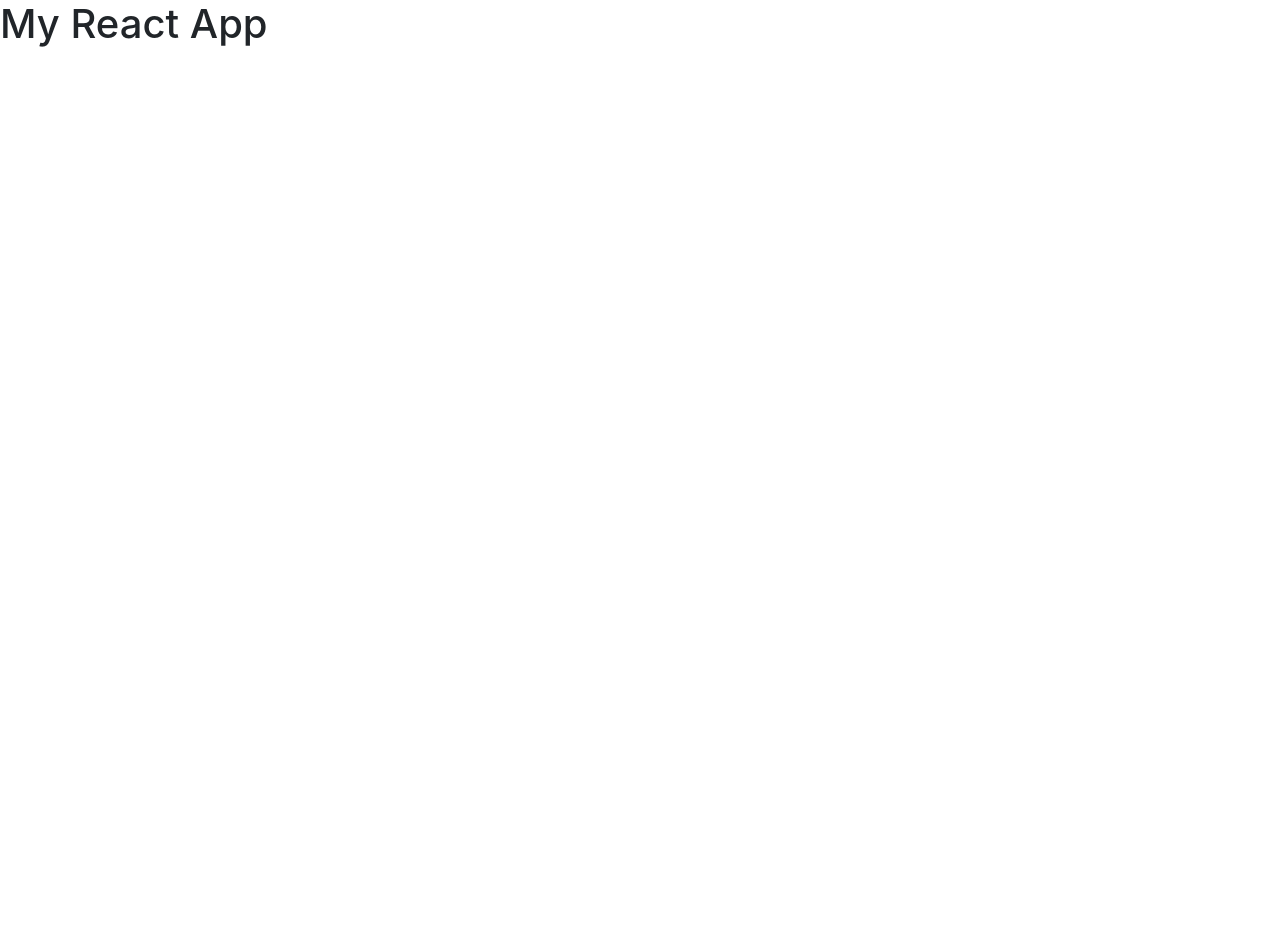
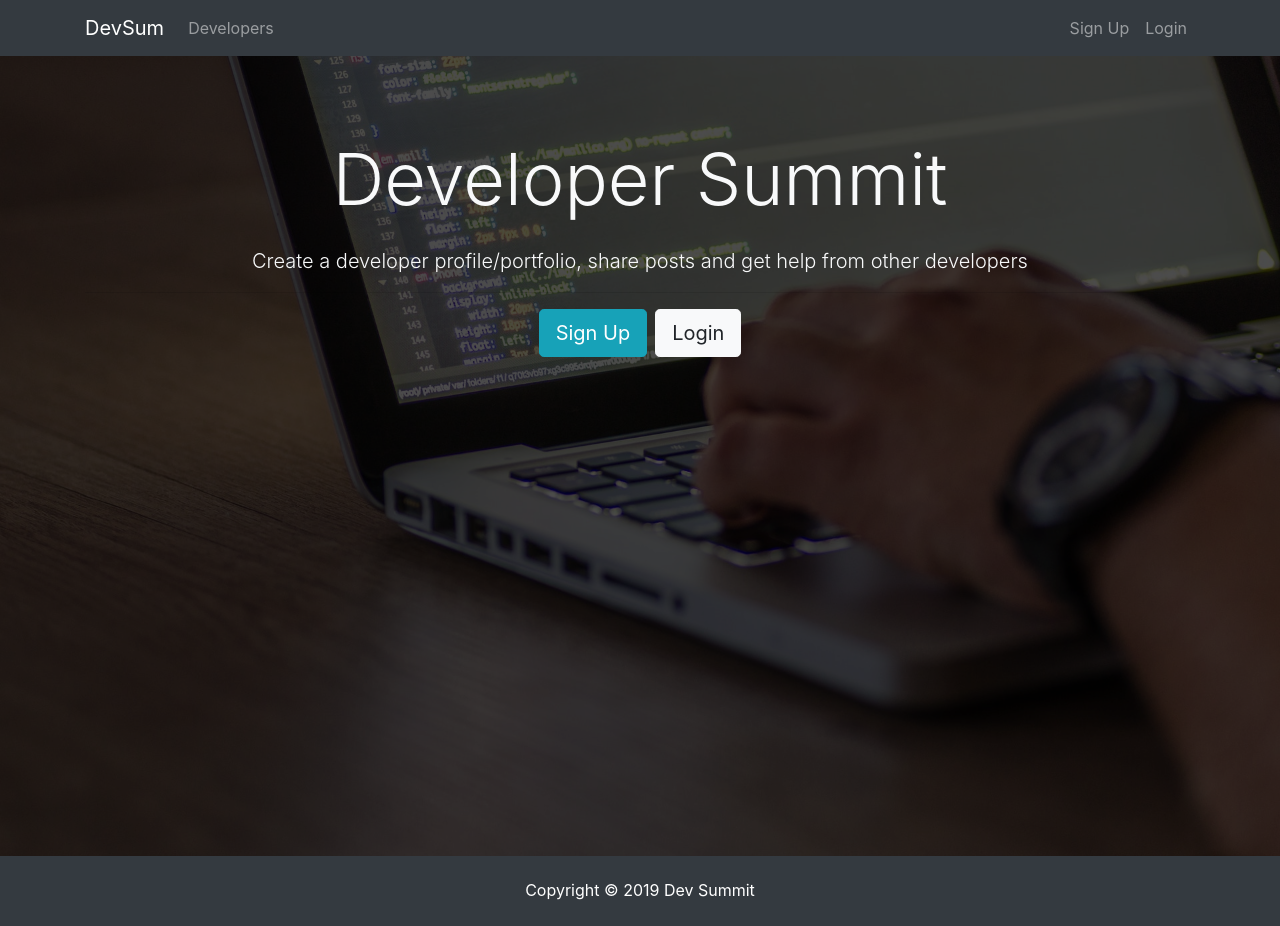
Before and after one commit to alefl10/devsum, a React (Create React App) app in the folder client/: page / in a window 1280 px wide. Before the commit the page ends 800 px from the top, so only its background shows below. Built offline with nearby package versions, Linux system fonts and the light colour scheme.

Commit message:
Set up React Router

```diff
--- a/client/package.json
+++ b/client/package.json
@@ -5,6 +5,7 @@
   "dependencies": {
     "react": "^16.8.6",
     "react-dom": "^16.8.6",
+    "react-router-dom": "^5.0.0",
     "react-scripts": "3.0.0"
   },
   "scripts": {
--- a/client/src/App.js
+++ b/client/src/App.js
@@ -1,12 +1,28 @@
 import React from 'react';
+import { BrowserRouter as Router, Route } from 'react-router-dom';
+import Navbar from './components/layout/Navbar';
+import Footer from './components/layout/Footer';
+import Landing from './components/layout/Landing';
+import Register from './components/auth/Register';
+import Login from './components/auth/Login';
 import './App.css';
 
 function App() {
   return (
-    <div className="App">
-    <h1>My React App</h1>
-    </div>
+    <Router>
+        <div className="App">
+        <Navbar />
+        <Route exact path="/" component={ Landing } /> {/* exact prevents showing content from multiple routes on the same page */}
+        <div className="container">
+            <Route exact path="/register" component={ Register } />
+            <Route exact path="/login" component={ Login } />
+        </div>
+        <Footer />
+        </div>
+    </Router>
   );
 }
 
+
+
 export default App;
--- /dev/null
+++ b/client/src/components/auth/Login.js
@@ -0,0 +1,13 @@
+import React, { Component } from 'react'
+
+class Login extends Component {
+  render() {
+    return (
+      <div>
+        <h1>Login</h1>
+      </div>
+    )
+  }
+}
+
+export default Login;
--- /dev/null
+++ b/client/src/components/auth/Register.js
@@ -0,0 +1,13 @@
+import React, { Component } from 'react'
+
+class Register extends Component {
+  render() {
+    return (
+      <div>
+        <h1>Register</h1>
+      </div>
+    )
+  }
+}
+
+export default Register;
--- /dev/null
+++ b/client/src/components/layout/Footer.js
@@ -0,0 +1,9 @@
+import React from 'react'
+
+export default function Footer() {
+    return (
+        <footer className="bg-dark text-white mt-5 p-4 text-center">
+            Copyright &copy; {new Date().getFullYear()} Dev Summit
+        </footer>
+    )
+}
--- /dev/null
+++ b/client/src/components/layout/Landing.js
@@ -0,0 +1,29 @@
+import React, { Component } from 'react';
+import { Link } from 'react-router-dom';
+
+
+class Landing extends Component {
+    render() {
+        return (
+            <div>
+                <div className="landing">
+                    <div className="dark-overlay landing-inner text-light">
+                        <div className="container">
+                            <div className="row">
+                                <div className="col-md-12 text-center">
+                                    <h1 className="display-3 mb-4">Developer Summit</h1>
+                                    <p className="lead"> Create a developer profile/portfolio, share posts and get help from other developers</p>
+                                    <hr />
+                                    <Link to="/register" className="btn btn-lg btn-info mr-2">Sign Up</Link>
+                                    <Link to="/login" className="btn btn-lg btn-light">Login</Link>
+                                </div>
+                            </div>
+                        </div>
+                    </div>
+                </div>
+            </div>
+        )
+    }
+}
+
+export default Landing;
--- /dev/null
+++ b/client/src/components/layout/Navbar.js
@@ -0,0 +1,38 @@
+import React, { Component } from 'react'
+import { Link } from 'react-router-dom';
+
+class Navbar extends Component {
+    render() {
+        return (
+            <div>
+                <nav className="navbar navbar-expand-sm navbar-dark bg-dark mb-4">
+                    <div className="container">
+                        <Link className="navbar-brand" to="/">DevSum</Link>
+                        <button className="navbar-toggler" type="button" data-toggle="collapse" data-target="#mobile-nav">
+                            <span className="navbar-toggler-icon"></span>
+                        </button>
+
+                        <div className="collapse navbar-collapse" id="mobile-nav">
+                            <ul className="navbar-nav mr-auto">
+                                <li className="nav-item">
+                                    <Link className="nav-link" to="/profiles"> Developers</Link>
+                                </li>
+                            </ul>
+
+                            <ul className="navbar-nav ml-auto">
+                                <li className="nav-item">
+                                    <Link className="nav-link" to="/register">Sign Up</Link>
+                                </li>
+                                <li className="nav-item">
+                                    <Link className="nav-link" to="/login">Login</Link>
+                                </li>
+                            </ul>
+                        </div>
+                    </div>
+                </nav>
+            </div>
+        )
+    }
+}
+
+export default Navbar;
--- a/package.json
+++ b/package.json
@@ -5,7 +5,8 @@
   "main": "index.js",
   "scripts": {
         "client-install": "npm start --prefix client",
-        "server": "nodemon --exec babel-node ./src/index.js",
+        "server": "babel-node ./src/index.js",
+        "dev-server": "nodemon --exec babel-node ./src/index.js",
         "client": "npm start --prefix client",
         "dev": "concurrently \"npm run server\" \"npm run client\""
   },
```
Also changed, not shown: 2 other files (tests, documents, lock files or other folders).
